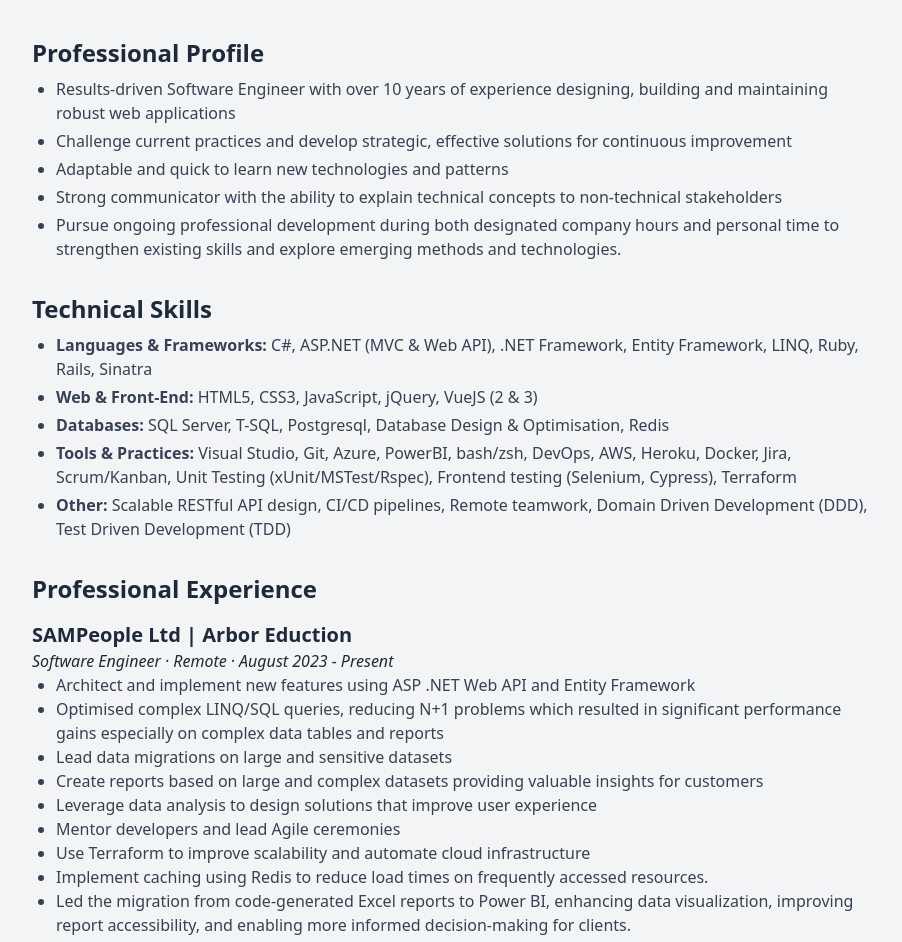
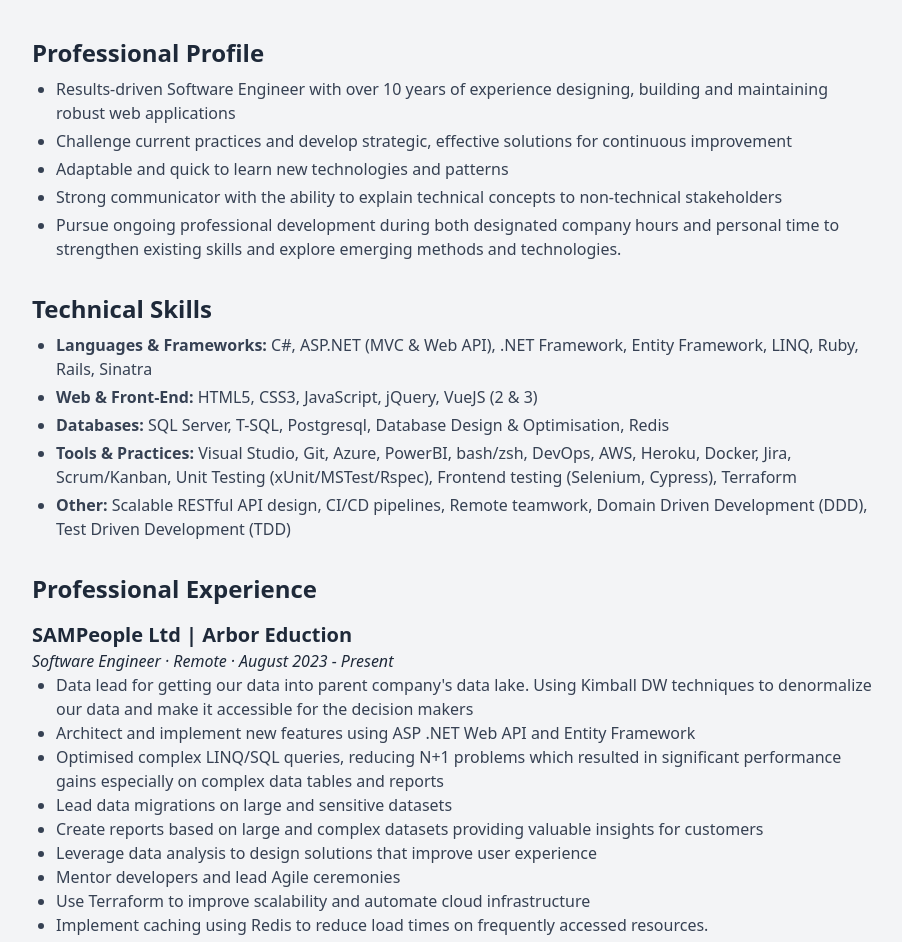
Before and after one commit to moulson/portfolio, a plain HTML site: page cv.html in a window 1280 px wide. Shown: the part 131-1073 px from the top of the page, without its empty margins (184-1086 px from the left). Drawn offline with nearby package versions, Linux system fonts and the light colour scheme.

Commit message:
Update cv.html

```diff
--- a/cv.html
+++ b/cv.html
@@ -88,6 +88,10 @@
             Software Engineer · Remote · August 2023 - Present
           </p>
           <ul class="list-disc pl-6 text-gray-700">
+            <li>
+              Data lead for getting our data into parent company's data lake.
+              Using Kimball DW techniques to denormalize our data and make it accessible for the decision makers
+            </li>
             <li>
               Architect and implement new features using ASP .NET Web API and
               Entity Framework
```
